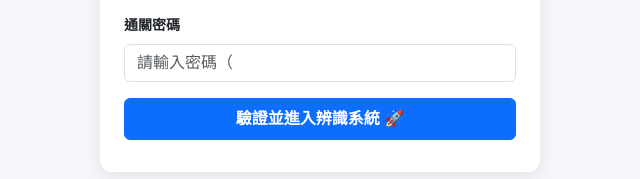
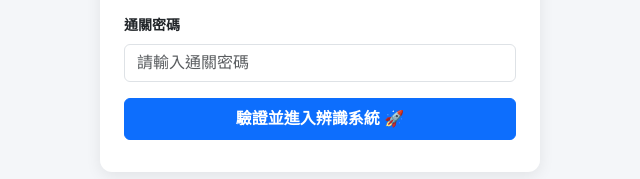
Before and after one commit to fiona11130710-sudo/crosswalk-traffic-light, a plain HTML site: page index.html in a window 1280 px wide. Shown: the part 599-778 px from the top of the page, 320-960 px from the left. Drawn offline with nearby package versions, Linux system fonts and the light colour scheme.

Commit message:
Update index.html

```diff
--- a/index.html
+++ b/index.html
@@ -51,7 +51,7 @@
             </div>
             <div class="mb-3">
                 <label class="form-label fw-bold small">通關密碼</label>
-                <input type="password" id="passInput" class="form-control" placeholder="請輸入密碼（"onkeyup="if(event.key==='Enter') enterSystem()">
+                <input type="password" id="passInput" class="form-control" placeholder="請輸入通關密碼" onkeyup="if(event.key==='Enter') enterSystem()">
             </div>
 
             <button class="btn btn-primary w-100 fw-bold py-2" onclick="enterSystem()">驗證並進入辨識系統 🚀</button>
```
